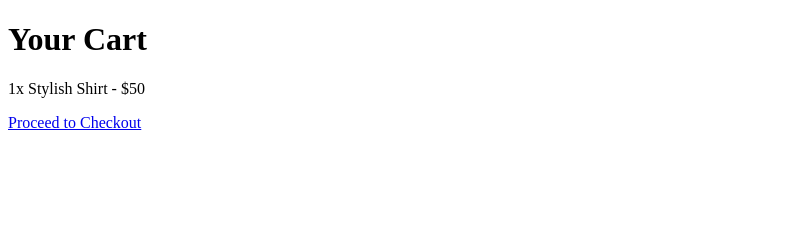
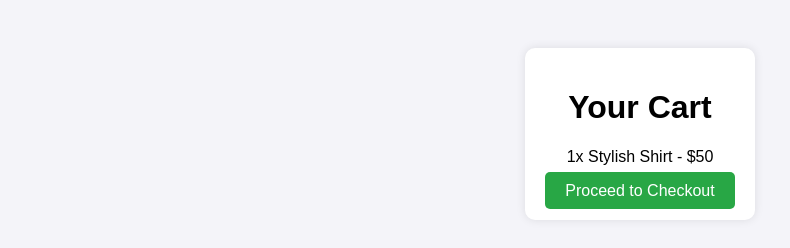
Before and after one commit to MARUF5052/Mini_shop_demo, a plain HTML site: page cart.html in a window 1280 px wide. Shown: the whole page, without its empty margins (0-790 px from the left). Drawn offline with Linux system fonts and the light colour scheme.

Commit message:
Update cart.html

```diff
--- a/cart.html
+++ b/cart.html
@@ -3,10 +3,27 @@
 <head>
   <meta charset="UTF-8">
   <title>Demo Shop - Cart</title>
+  <style>
+    body { font-family: Arial, sans-serif; background:#f4f4f9; padding:40px; text-align:center; }
+    .cart { background:white; padding:20px; border-radius:10px; box-shadow:0 0 10px rgba(0,0,0,0.1); display:inline-block; }
+    .btn { background:#28a745; color:white; padding:10px 20px; border:none; border-radius:5px; text-decoration:none; }
+    .btn:hover { background:#1e7e34; }
+  </style>
 </head>
 <body>
-  <h1>Your Cart</h1>
-  <p>1x Stylish Shirt - $50</p>
-  <a href="checkout.html">Proceed to Checkout</a>
+  <div class="cart">
+    <h1>Your Cart</h1>
+    <p>1x Stylish Shirt - $50</p>
+    <a href="checkout.html" class="btn">Proceed to Checkout</a>
+  </div>
+  <script>
+    dataLayer = window.dataLayer || [];
+    dataLayer.push({
+      event: "view_cart",
+      ecommerce: {
+        items: [{ item_name: "Stylish Shirt", item_id: "SKU123", price: 50.00, quantity: 1 }]
+      }
+    });
+  </script>
 </body>
 </html>
```
